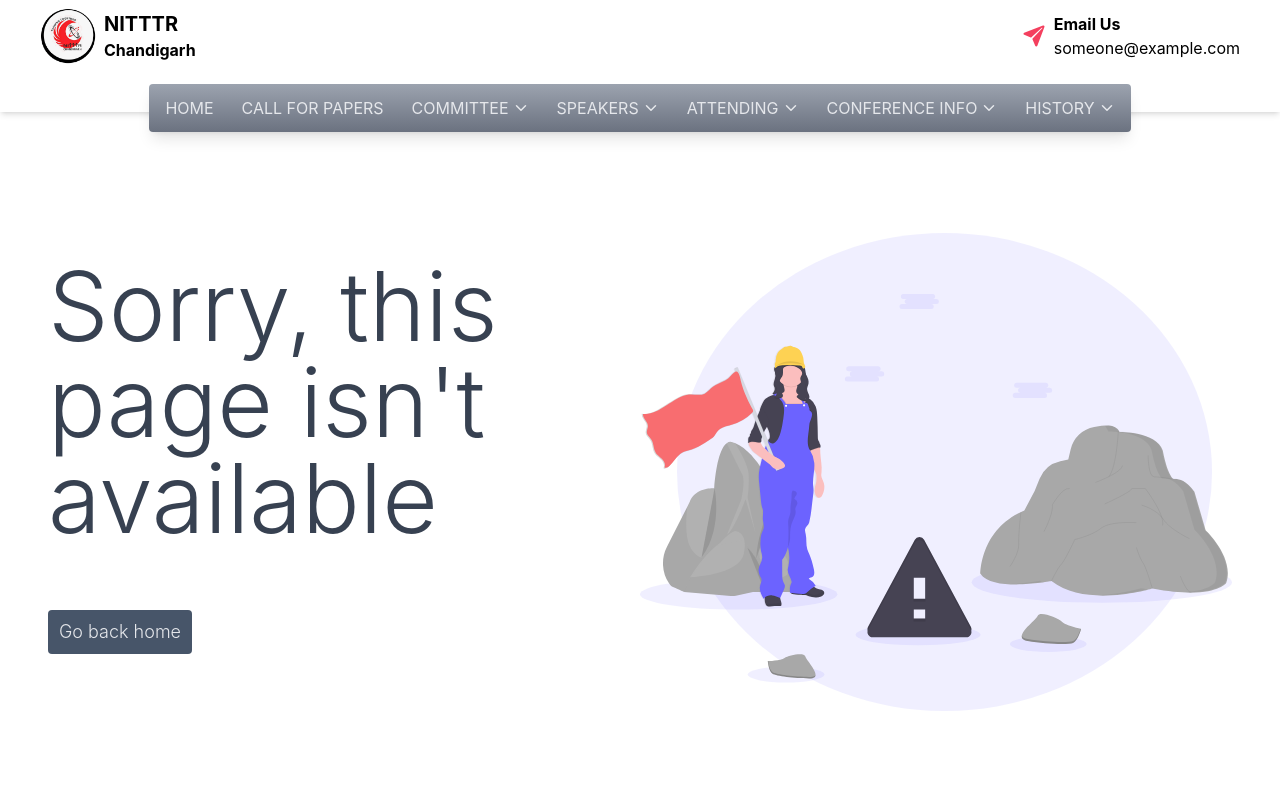
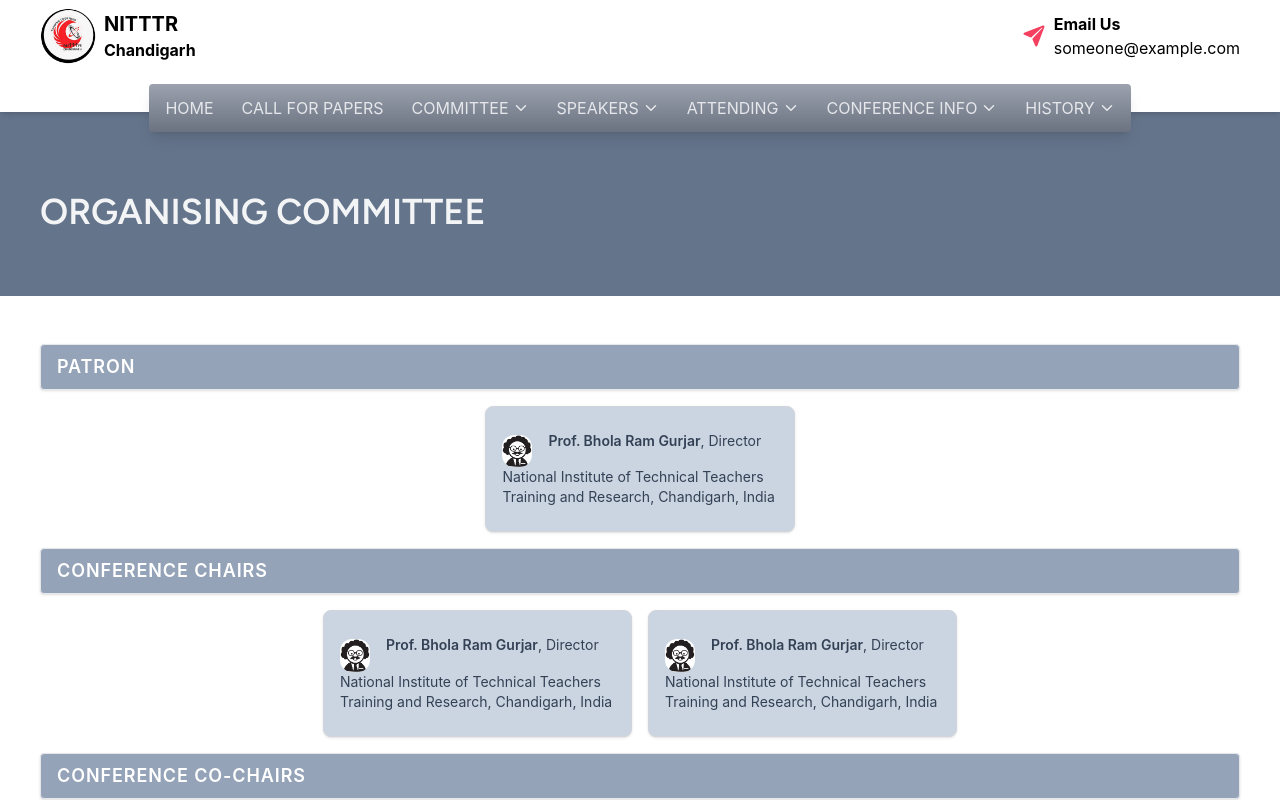
Before and after one commit to mausam-giri/international-conference-cuh-website, a React (Vite) app: page /organising-committee in a window 1280 px wide. Shown: the top 800 px of the page. Built offline with nearby package versions, Linux system fonts and the light colour scheme.

Commit message:
updated navbar and committee pages

```diff
--- a/src/App.jsx
+++ b/src/App.jsx
@@ -22,7 +22,15 @@ function App() {
         <Route path="/" element={<Home />} />
         <Route path="/call-for-papers" element={<CallForPapers />} />
         <Route path="/contact-us" element={<ContactUs />} />
-        <Route path="/advisory-committee" element={<ComLayout/>}/>
+        {/* <Route path="/advisory-committee" element={<ComLayout />} />
+        <Route path="/organising-committee" element={<ComLayout />} /> */}
+        {[
+          "/advisory-committee",
+          "/organising-committee",
+          "/technical-program-committee",
+        ].map((path, index) => (
+          <Route path={path} element={<ComLayout />} key={index} />
+        ))}
         <Route path="*" element={<NotFound />} />
       </Routes>
 
--- a/src/components/Footer.jsx
+++ b/src/components/Footer.jsx
@@ -32,23 +32,23 @@ export default function Footer() {
           </div>
           <div className="grid grid-cols-2 gap-4 mt-2 sm:gap-6 sm:grid-cols-4">
             {footerMenus &&
-              footerMenus.map((menu) => {
+              footerMenus.map((menu, i) => {
                 return (
-                  <div key={menu.link}>
+                  <div key={i}>
                     <h2 className="uppercase text-gray-200 mb-6 text-sm font-semibold">
                       {menu.name}
                     </h2>
                     <ul className="text-gray-400">
                       {menu.children &&
-                        menu.children.map((elem) => {
+                        menu.children.map((elem, j) => {
                           let elem_link = elem
                             .toLowerCase()
                             .trim()
                             .replace(" ", "-");
                           return (
-                            <>
+
                               <li
-                                key={elem_link}
+                                key={j}
                                 className="mb-2 whitespace-nowrap text-ellipsis overflow-hidden"
                               >
                                 <Link
@@ -58,7 +58,7 @@ export default function Footer() {
                                   {elem}
                                 </Link>
                               </li>
-                            </>
+
                           );
                         })}
                     </ul>
@@ -71,7 +71,7 @@ export default function Footer() {
         <div className="sm:flex sm:items-center sm:justify-between">
           <span className="text-sm text-gray-300 sm:text-center">
             © 2023{" "}
-            <Link to="/" class="hover:underline">
+            <Link to="/" className="hover:underline">
               NITTTR Chandigarh
             </Link>
             . All Rights Reserved.
--- a/src/components/Navbar.jsx
+++ b/src/components/Navbar.jsx
@@ -12,7 +12,6 @@ import nitttrLogo from "../assets/nitttr-logo.png";
 import { menus } from "../utils/Menulinks";
 
 export default function Navbar() {
-
   const [navOpen, setNavOpen] = useState(false);
 
   return (
@@ -52,7 +51,7 @@ export default function Navbar() {
             <div className="flex flex-wrap justify-center items-center gap-1 bg-gradient-to-b from-gray-400 to-gray-500 rounded shadow-lg py-1 px-1">
               {menus.map((menu) => {
                 return (
-                  <div className="relative group" key={menu.link}>
+                  <div className="relative group" key={menu.name}>
                     <Link
                       to={menu.link}
                       className="whitespace-wrap overflow-hidden text-ellipsis py-1 px-2 flex items-center gap-1 uppercase w-fit hover:bg-gray-600 rounded text-red-200 md:text-gray-200 lg:px-3 lg:py-2"
@@ -64,17 +63,17 @@ export default function Navbar() {
                       {menu.children && <IoChevronDown />}
                     </Link>
                     {menu.children && (
-                      <div className="absolute hidden z-10 min-w-[250px]  group-hover:flex bg-transparent">
+                      <div className="absolute hidden z-10 min-w-[255px]  group-hover:flex bg-transparent">
                         <div className="flex flex-col mt-2 px-1 py-2 pb-3 shadow-lg rounded bg-gradient-to-b from-gray-400 to-gray-500">
                           {menu.children.map((elem) => {
                             let elem_link = elem
                               .toLowerCase()
-                              .replace(" ", "-");
+                              .replaceAll(" ", "-");
                             return (
                               <Link
                                 key={elem_link}
                                 to={elem_link}
-                                className="text-gray-200 px-2 py-2 rounded hover:bg-gray-600"
+                                className="text-gray-200 px-4 py-2 rounded hover:bg-gray-600"
                               >
                                 <span>{elem}</span>
                               </Link>
@@ -88,7 +87,7 @@ export default function Navbar() {
               })}
             </div>
           </div>
-          <div className="absolute top-[70%] flex w-full justify-center md:hidden">
+          <div className="mob-navbar absolute top-[70%] flex w-full justify-center md:hidden">
             <div
               className="z-20 h-[48px] w-[48px] bg-slate-200 rounded-full p-2 cursor-pointer text-slate-800 shadow-lg"
               onClick={(e) => {
@@ -108,10 +107,9 @@ export default function Navbar() {
             style={{ display: navOpen ? "block" : "none" }}
           >
             <div className="flex flex-col px-2 pt-5 pb-4 rounded shadow bg-slate-500">
-              {menus.map((menu) => {
+              {menus.map((menu, index) => {
                 return (
-                  <>
-                    <div key={menu.link} className="relative group">
+                  <div key={index} className="relative group">
                     <Link
                       to={menu.link}
                       key={menu.link}
@@ -141,7 +139,6 @@ export default function Navbar() {
                       </div>
                     )}
                   </div>
-                  </>
                 );
               })}
             </div>
--- a/src/pages/CallForPapers.jsx
+++ b/src/pages/CallForPapers.jsx
@@ -8,7 +8,9 @@ import PageHeader from "../components/PageHeader";
 export default function CallForPapers() {
   return (
     <div>
-
+      <div className="bg-slate-500 w-full ">
+        <PageHeader text={'CALL FOR PAPERS'} />
+      </div>
       <div className="w-full py-[2rem] text-slate-700">
         <div className="s-wrapper px-4 md:px-0">
           <div className="grid grid-cols-1 gap-4 mb-4 md:grid-cols-3">
--- a/src/pages/committee/ComLayout.jsx
+++ b/src/pages/committee/ComLayout.jsx
@@ -3,42 +3,105 @@ import { useLocation } from "react-router-dom";
 import PageHeader from "../../components/PageHeader";
 
 import technicalComData from "../../utils/committee_data/technical_com.json";
+import organizingCommitteData from "../../utils/committee_data/organising_com.json";
+import professorLogo from "../../assets/professor.png";
 
-export default function ComLayout({ headetText, children }) {
-  const url = useLocation();
-  const [pathname, setPathname] = useState(
-    url.pathname.split("/")[1].split("-")[0]
-  );
-
-  const CommitteCard = ({ data }) => {
+const CommitteMember = ({ data: x }) => {
   return (
+    <div className="flex flex-col w-[35ch] px-4 py-6 border border-gray-300 rounded-lg shadow bg-slate-300 text-sm">
+      <div className="flex gap-4">
+        <div className="max-w-[30px] pt-1">
+          <img
+            src={professorLogo}
+            className="w-full rounded-xl"
+            alt="Professor Logo"
+          />
+        </div>
         <div>
-        {data &&
-          data.map((x, i) => {
-            return <div key={i}>{x["name"]}</div>;
-          })}
+          <p>
+            <span className="font-semibold">{x["name"]}</span>, {x["job"]}
+          </p>
+          <p>{x["dept"]}</p>
+        </div>
+      </div>
+      <div>
+        <p>
+          {x["univ"]}, {x["loc"]}
+        </p>
+      </div>
     </div>
   );
 };
 
-  const Committe = ({ path }) => {
+const CommitteHeader = ({ label }) => {
+  return (
+    <div className="w-full my-4 bg-slate-400 text-white text-lg uppercase py-2 px-4 rounded shadow border-gray-200 border tracking-wider font-semibold">
+      {label}
+    </div>
+  );
+};
+
+const CommitteCard = ({ data }) => {
+  return (
+    <div className="s-wrapper px-4 md:px-0">
+      {data.isCategory ? (
+        Object.keys(data.categories).map((cat, catI) => {
+          const mems = data[cat];
+          const label = data.categories[cat];
+          return (
+            <div key={catI}>
+              <CommitteHeader label={label} />
+              <div className="flex flex-wrap justify-center gap-4">
+                {mems.map((m, i) => {
+                  return <CommitteMember key={m + i} data={m} />;
+                })}
+              </div>
+            </div>
+          );
+        })
+      ) : (
+        <div className="flex flex-wrap justify-center gap-4">
+          {data.members &&
+            data.members.map((x, i) => {
+              return <CommitteMember key={i} data={x} />;
+            })}
+        </div>
+      )}
+    </div>
+  );
+};
+
+const Committe = ({ path, setPageHeaderText }) => {
   switch (path) {
     case "advisory":
+      setPageHeaderText("ADVISORY COMMITTEE");
       return <CommitteCard data={technicalComData} />;
+
+    case "organising":
+      setPageHeaderText("ORGANISING COMMITTEE");
+      return <CommitteCard data={organizingCommitteData} />;
+
+    case "technical":
+      setPageHeaderText("TECHNICAL PROGRAM COMMITTEE");
+      return <CommitteCard data={technicalComData} />;
+
     default:
       return null;
   }
 };
 
-  const header = ({ path }) => {};
+export default function ComLayout({ headetText, children }) {
+  const url = useLocation();
+  const pathname = url.pathname.split("/")[1].split("-")[0];
+  const [pageHeaderText, setPageHeaderText] = useState("");
 
   return (
     <div>
       <div className="bg-slate-500 w-full ">
-        <PageHeader text={headetText} />
+        <PageHeader text={pageHeaderText} />
       </div>
       <div className="w-full py-[2rem] text-slate-700">
-        <Committe path={pathname} />
+        <Committe path={pathname} setPageHeaderText={setPageHeaderText} />
       </div>
     </div>
   );
--- a/src/utils/Menulinks.jsx
+++ b/src/utils/Menulinks.jsx
@@ -9,7 +9,7 @@ export const menus = [
   },
   {
     name: "committee",
-    link: "committee",
+    link: "#",
     children: [
       "Advisory Committee",
       "Organising Committee",
@@ -18,13 +18,12 @@ export const menus = [
   },
   {
     name: "speakers",
-    link: "speakers",
-
+    link: "#",
     children: ["Invited Speakers"],
   },
   {
     name: "Attending",
-    link: "attending",
+    link: "#",
     children: [
       "Submission",
       "Registration",
@@ -35,12 +34,12 @@ export const menus = [
   },
   {
     name: "Conference info",
-    link: "conference-info",
+    link: "#",
     children: ["Conference Venue", "Sponsors", "Contact us"],
   },
   {
     name: "History",
-    link: "history",
+    link: "#",
     children: ["ICCCN-2018", "ICIIL-2019"],
   },
 ];
@@ -69,12 +68,7 @@ export const footerMenus = [
   {
     name: "Conference info",
     link: "conference-info",
-    children: [
-      "Venue Info.",
-      "Proceeding Editors",
-      "Sponsors",
-      "Contact us",
-    ],
+    children: ["Venue Info.", "Proceeding Editors", "Sponsors", "Contact us"],
   },
   {
     name: "History",
--- /dev/null
+++ b/src/utils/committee_data/organising_com.json
@@ -0,0 +1,68 @@
+{
+  "isCategory": true,
+  "categories":
+    {
+      "p": "Patron",
+      "cc": "Conference Chairs",
+      "ccc": "Conference Co-Chairs",
+      "loc": "Local Organizing Committee"
+    }
+  ,
+  "p": [
+    {
+      "name": "Prof. Bhola Ram Gurjar",
+      "job": "Director",
+      "dept": "",
+      "univ": "National Institute of Technical Teachers Training and Research",
+      "loc": "Chandigarh, India"
+    }
+  ],
+  "cc": [
+    {
+      "name": "Prof. Bhola Ram Gurjar",
+      "job": "Director",
+      "dept": "",
+      "univ": "National Institute of Technical Teachers Training and Research",
+      "loc": "Chandigarh, India"
+    },
+    {
+      "name": "Prof. Bhola Ram Gurjar",
+      "job": "Director",
+      "dept": "",
+      "univ": "National Institute of Technical Teachers Training and Research",
+      "loc": "Chandigarh, India"
+    }
+  ],
+  "ccc": [
+    {
+      "name": "Prof. Bhola Ram Gurjar",
+      "job": "Director",
+      "dept": "",
+      "univ": "National Institute of Technical Teachers Training and Research",
+      "loc": "Chandigarh, India"
+    },
+    {
+      "name": "Prof. Bhola Ram Gurjar",
+      "job": "Director",
+      "dept": "",
+      "univ": "National Institute of Technical Teachers Training and Research",
+      "loc": "Chandigarh, India"
+    }
+  ],
+  "loc": [
+    {
+      "name": "Prof. Bhola Ram Gurjar",
+      "job": "Director",
+      "dept": "",
+      "univ": "National Institute of Technical Teachers Training and Research",
+      "loc": "Chandigarh, India"
+    },
+    {
+      "name": "Prof. Bhola Ram Gurjar",
+      "job": "Director",
+      "dept": "",
+      "univ": "National Institute of Technical Teachers Training and Research",
+      "loc": "Chandigarh, India"
+    }
+  ]
+}
--- a/src/utils/committee_data/technical_com.json
+++ b/src/utils/committee_data/technical_com.json
@@ -1,4 +1,6 @@
-[
+{
+  "isCategory": false,
+  "members": [
     {
       "name": "Dr. Jimson Mathew",
       "job": "Professor",
@@ -826,3 +828,4 @@
       "loc": ""
     }
   ]
+}
```
Also changed, not shown: src/assets/professor.png (added). Lines whose indentation alone changed are shown as unchanged.
